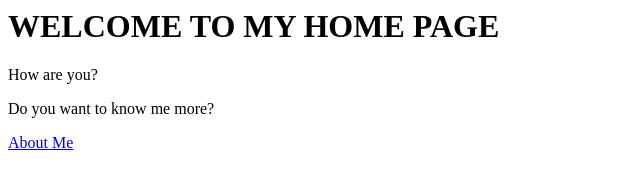
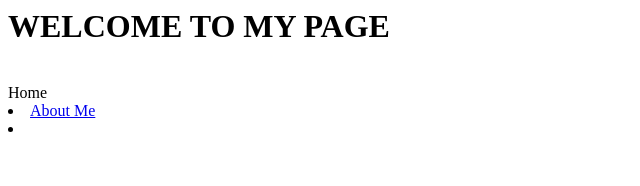
Before and after one commit to horanghaeroar/horanghaeroar.github.io, a plain HTML site: page index.html in a window 1280 px wide. Shown: the whole page, without its empty margins (0-640 px from the left). Drawn offline with Linux system fonts and the light colour scheme.

Commit message:
Update index.html

```diff
--- a/index.html
+++ b/index.html
@@ -1,5 +1,4 @@
-<h1>WELCOME TO MY HOME PAGE</h1>
-<p>How are you?</p>
-<p>Do you want to know me more?</p>
+<h1>WELCOME TO MY PAGE</h1>
+<br>Home</br>
 
-<a href ="aboutme.html">About Me</a>
+<li><a href ="aboutme.html">About Me</a><li>
```
